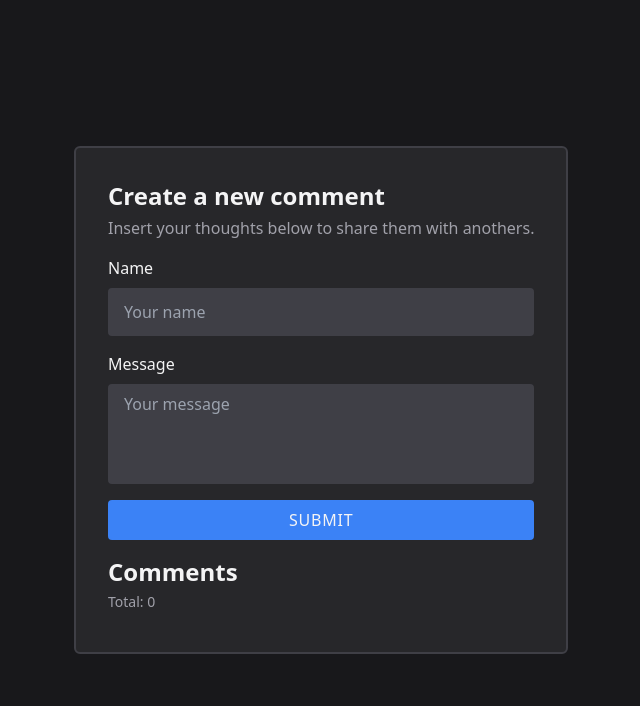
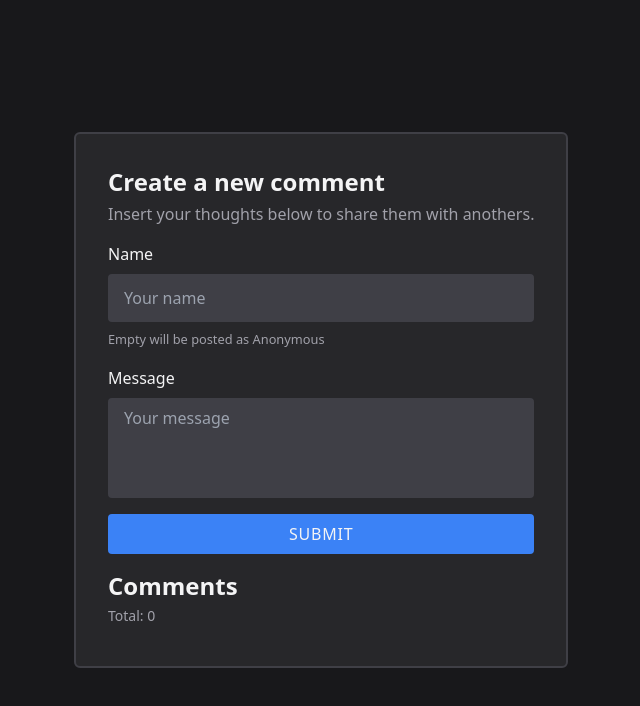
Before and after one commit to vitorqf/first-look-at-vue, a Vue app: page / in a window 1280 px wide. Shown: the top 706 px of the page, without its empty margins (316-956 px from the left). Built offline with nearby package versions, Linux system fonts and the light colour scheme.

Commit message:
feat: add some design features to comments container, add comments

```diff
--- a/public/index.html
+++ b/public/index.html
@@ -1,5 +1,5 @@
 <!DOCTYPE html>
-<html lang="">
+<html lang="en">
   <head>
     <meta charset="utf-8" />
     <meta http-equiv="X-UA-Compatible" content="IE=edge" />
--- a/src/components/CommentsSection.vue
+++ b/src/components/CommentsSection.vue
@@ -46,34 +46,54 @@
 </script>
 
 <template>
+  <!-- Wrapper -->
   <div class="flex w-[500px]">
+
+    <!-- Container -->
     <div class="bg-zinc-800 border-2 border-zinc-700 rounded-md p-8 flex flex-col gap-4">
+      <!-- Header Section -->
       <div class="flex flex-col gap-1">
         <h1 class="text-2xl font-semibold">Create a new comment</h1>
         <p class="text-zinc-400">Insert your thoughts below to share them with anothers.</p>
       </div>
 
+      <!-- Field Section -->
       <div class="flex flex-col gap-2">
         <label for="name">Name</label>
         <input type="text" id="name" name="name" class="px-4 py-3 rounded bg-zinc-700 outline-none focus:ring-2 focus:ring-blue-500" placeholder="Your name" v-model="name"/>
+        <small class="text-zinc-400">Empty will be posted as Anonymous</small>
       </div>
 
+      <!-- Field Section -->
       <div class="flex flex-col gap-2">
         <label for="message">Message</label>
         <textarea type="text" id="message" name="message" class="px-4 py-2 rounded bg-zinc-700 outline-none focus:ring-2 focus:ring-blue-500 resize-none h-[100px]" placeholder="Your message" v-model="message"></textarea>
       </div>
+
+      <!-- Submit Button -->
       <button @click="createNewComment" class="tracking-wider uppercase py-2 px-4 rounded bg-blue-500">Submit</button>
+
+      <!-- Comments Section -->
       <div>
+        <!-- Header Section -->
         <div class="flex flex-col gap-1 mb-2">
           <h2 class="text-2xl font-semibold">Comments</h2>
           <p class="text-zinc-400 text-sm">Total: {{ commentsCount }}</p>
         </div>
+
+        <!-- Comments -->
         <div class="flex flex-col gap-4 max-h-[200px] overflow-y-auto">
+
+          <!-- Comment -->
           <div class="flex flex-col gap-2 bg-zinc-700 px-4 py-2 rounded-md" v-for="comment in commentsWithNoName" v-bind:key="comment.id">
+
+            <!-- User Info + Date -->
             <div class="flex justify-between items-center">
               <h3 class="text-lg font-semibold">{{ comment.name }}</h3>
               <p class="text-zinc-400 text-sm">{{ comment.createdAt }}</p>
             </div>
+
+            <!-- Message -->
             <p class="text-zinc-400 max-w-[426px] break-words">{{ comment.message }}</p>
             <button @click="removeComment(comment.id)" class="text-sm text-red-500 self-start">Remove</button>
           </div>
--- a/vue.config.js
+++ b/vue.config.js
@@ -1,4 +1,4 @@
-const { defineConfig } = require('@vue/cli-service')
+const { defineConfig } = require("@vue/cli-service");
 module.exports = defineConfig({
-  transpileDependencies: true
-})
+  transpileDependencies: true,
+});
```
Also changed, not shown: package.json (+7 -1 lines).
